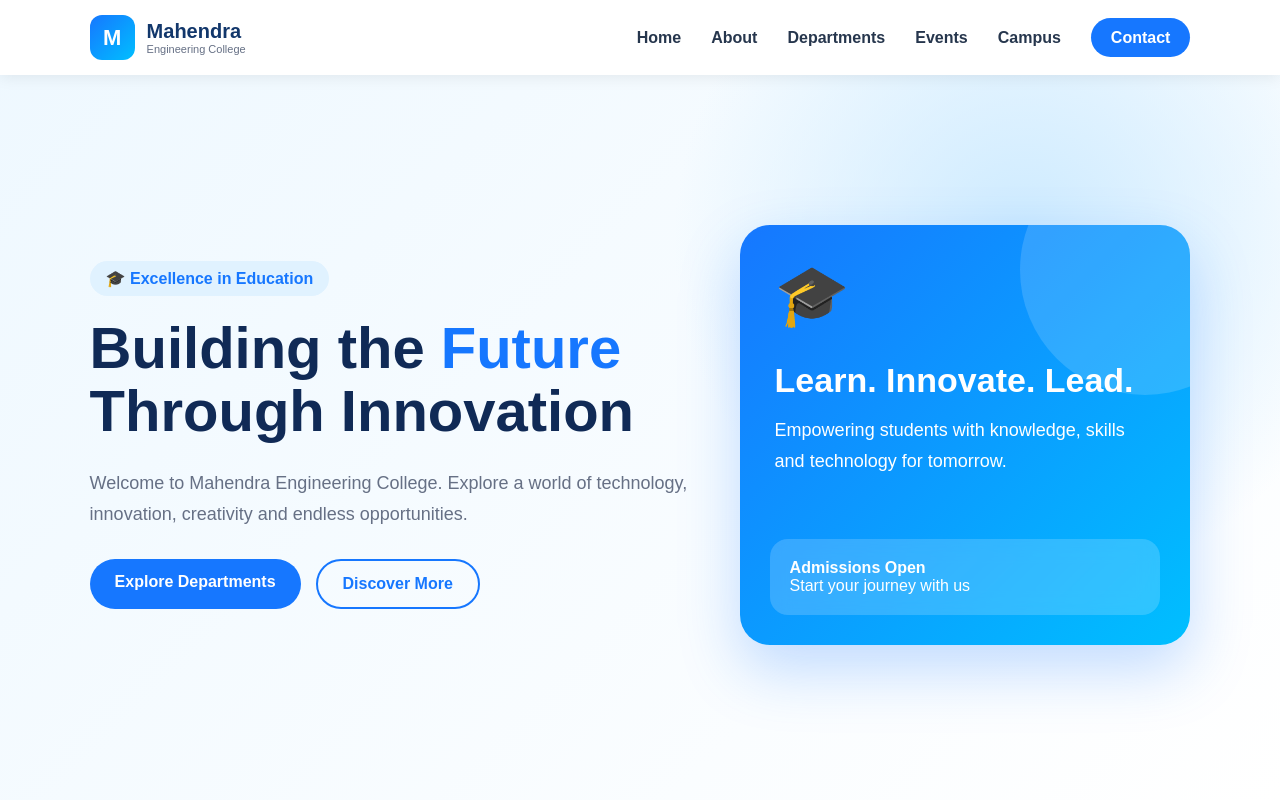
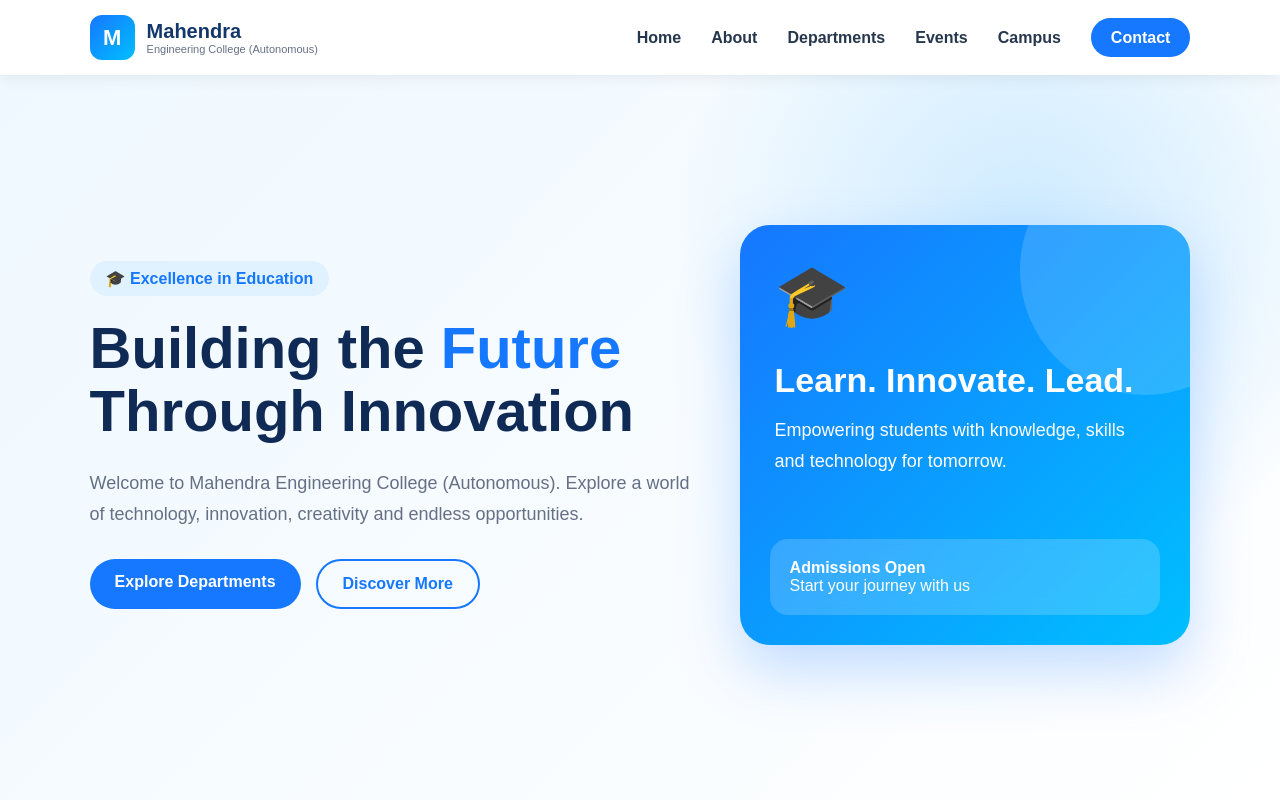
Before and after one commit to charankumar-28k/1collab, a plain HTML site: page index.html in a window 1280 px wide. Shown: the top 800 px of the page. Drawn offline with Linux system fonts and the light colour scheme.

Commit message:
clg name update

```diff
--- a/index.html
+++ b/index.html
@@ -5,7 +5,7 @@
     <meta charset="UTF-8">
     <meta name="viewport" content="width=device-width, initial-scale=1.0">
 
-    <title>Mahendra Engineering College</title>
+    <title>Mahendra Engineering College (Autonomous)</title>
 
     <style>
         * {
@@ -508,7 +508,7 @@
 
         <div>
             <h2>Mahendra</h2>
-            <span>Engineering College</span>
+            <span>Engineering College (Autonomous)</span>
         </div>
     </div>
 
@@ -539,7 +539,7 @@
         </h1>
 
         <p>
-            Welcome to Mahendra Engineering College.
+            Welcome to Mahendra Engineering College (Autonomous).
             Explore a world of technology, innovation,
             creativity and endless opportunities.
         </p>
@@ -871,7 +871,7 @@
 
         <div>
 
-            <h3>Mahendra Engineering College</h3>
+git remo            <h3>Mahendra Engineering College (Autonomous)</h3>
 
             <p>
                 Empowering students through education,
@@ -914,7 +914,7 @@
             <h3>Contact</h3>
 
             <p>
-                📍 Mahendra Engineering College
+                📍 Mahendra Engineering College (Autonomous)
             </p>
 
             <p>
@@ -932,7 +932,7 @@
 
     <div class="copyright">
 
-        © 2026 Mahendra Engineering College.
+        © 2026 Mahendra Engineering College (Autonomous).
         All Rights Reserved.
 
     </div>
```
